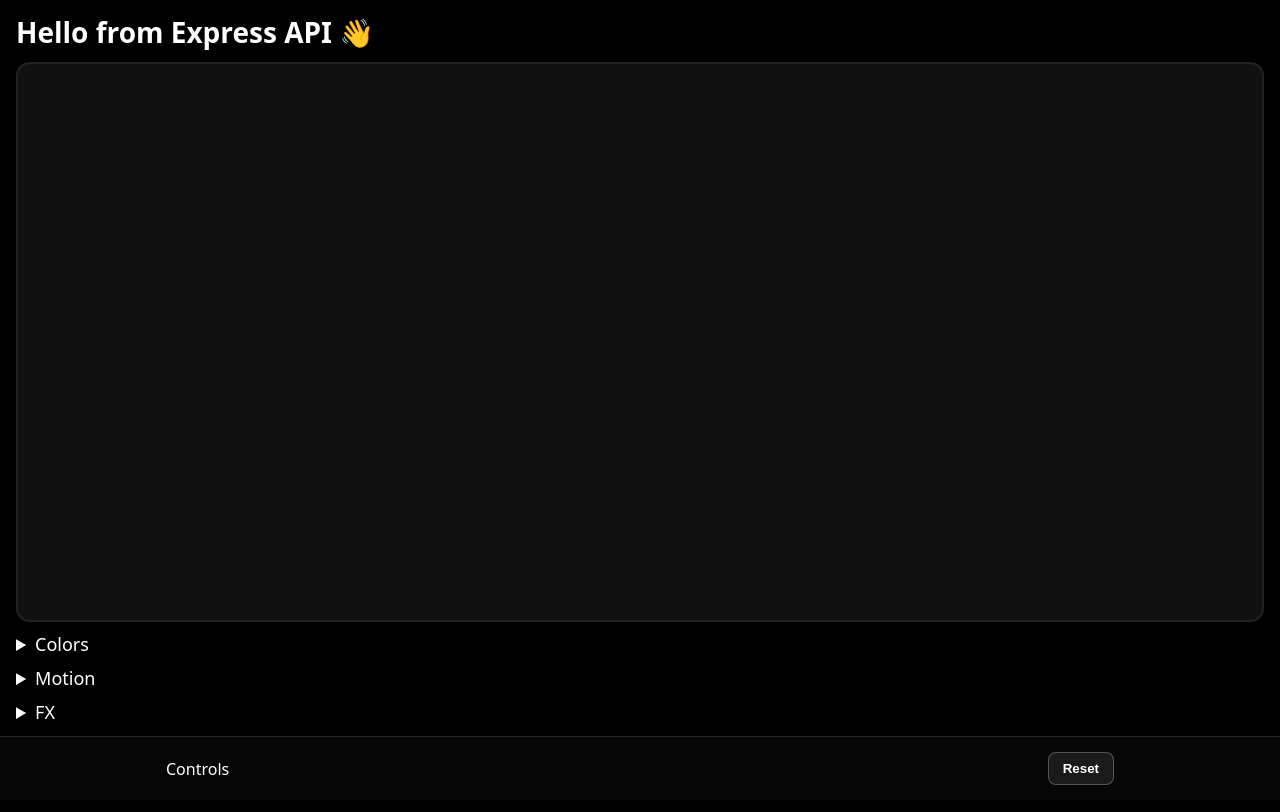
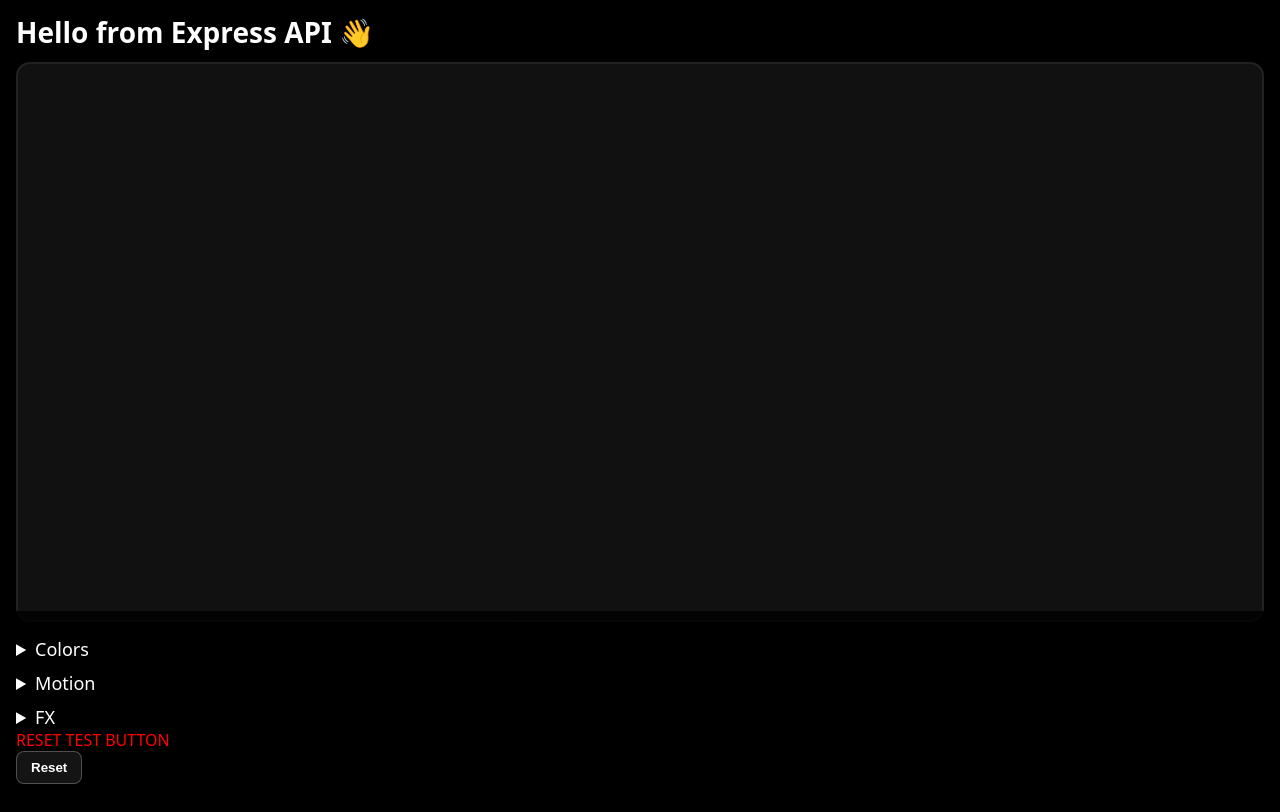
Before and after one commit to fromabovellc-gif/Shade-is-shading, a React (Vite) app in the folder client/: page / in a window 1280 px wide. Built offline with nearby package versions, Linux system fonts and the light colour scheme.

Commit message:
fix: ensure controls panel and reset always visible

```diff
--- a/client/src/components/Controls.tsx
+++ b/client/src/components/Controls.tsx
@@ -25,8 +25,19 @@ export default function Controls() {
   };
 
   return (
-    <>
-      <div className="controls-panel">
+    <div
+      className="controls-panel"
+      style={{
+        position: "fixed",
+        bottom: 0,
+        left: 0,
+        width: "100%",
+        background: "rgba(0, 0, 0, 0.8)",
+        color: "#fff",
+        padding: "16px",
+        zIndex: 1000,
+      }}
+    >
       <details>
         <summary>Colors</summary>
         <div className="row">
@@ -71,14 +82,9 @@ export default function Controls() {
           />
         </div>
       </details>
-      </div>
 
-      <div className="controls-bar">
-        <div className="controls-bar__content">
-          <span>Controls</span>
+      <div style={{ color: "red" }}>RESET TEST BUTTON</div>
       <button className="reset-btn" onClick={resetAll}>Reset</button>
     </div>
-      </div>
-    </>
   );
 }
```
Lines whose indentation alone changed are shown as unchanged.
